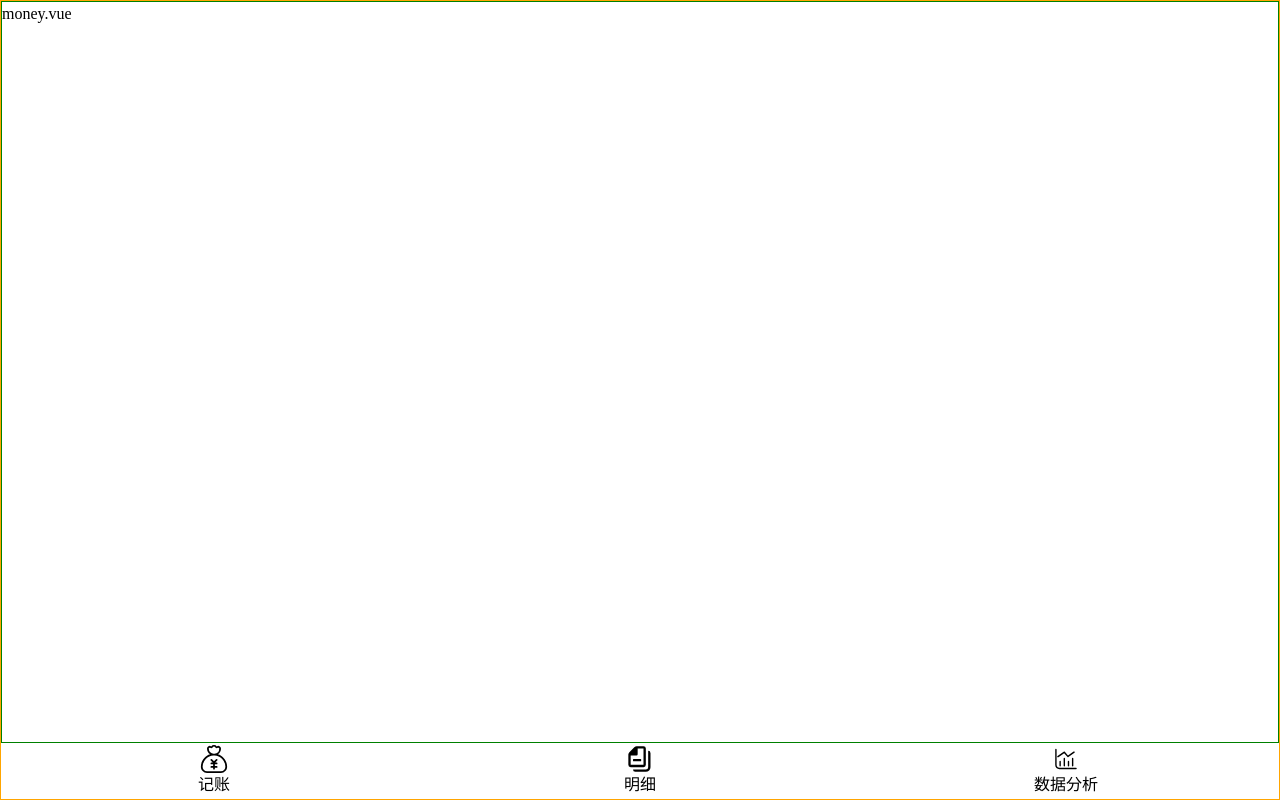
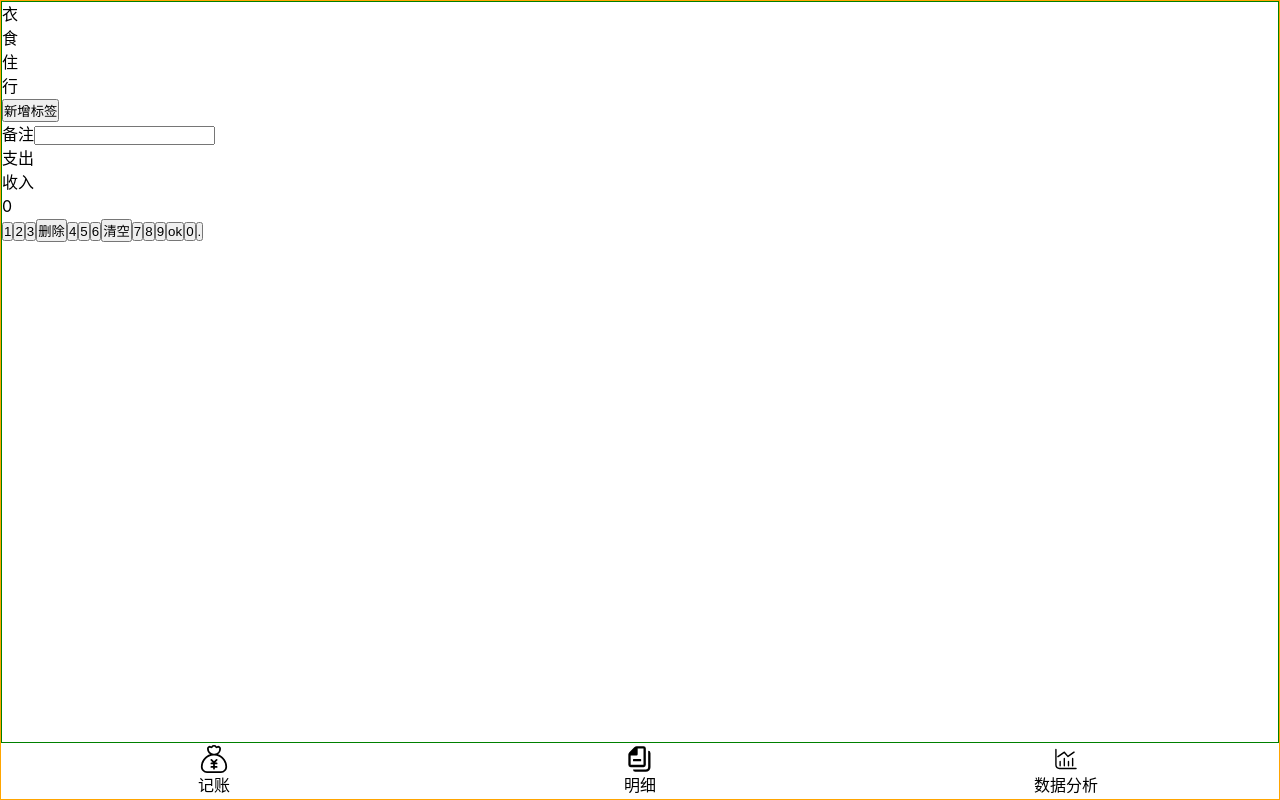
Before and after one commit to Allen718/moeny-vue-demo, a Vue app: page /#/Money in a window 1280 px wide. Built offline with nearby package versions, Linux system fonts and the light colour scheme.

Commit message:
'解决全局样式问题'

```diff
--- a/public/index.html
+++ b/public/index.html
@@ -8,10 +8,8 @@
     <title><%= htmlWebpackPlugin.options.title %></title>
   </head>
   <body>
-    <noscript>
-      <strong>We're sorry but <%= htmlWebpackPlugin.options.title %> doesn't work properly without JavaScript enabled. Please enable it to continue.</strong>
-    </noscript>
+
     <div id="app"></div>
-    <!-- built files will be auto injected -->
+
   </body>
 </html>
--- a/src/App.vue
+++ b/src/App.vue
@@ -5,38 +5,21 @@
 </template>
 
 <style lang="scss">
-  *{
-    margin: 0;
-    padding: 0;
-    box-sizing:border-box
-  }
+@import "~@/assets/style/reset.scss";
+@import "~@/assets/style/helper.scss";
   body{
+    font-family: $font-hei;
     line-height: 1.5;
   }
-  a {
-    text-decoration: none;
 
-    color: inherit;
-  }
 #app {
-  font-family: Avenir, Helvetica, Arial, sans-serif;
+
   -webkit-font-smoothing: antialiased;
   -moz-osx-font-smoothing: grayscale;
   text-align: center;
-  color: #2c3e50;
+  color: #333333;
 }
 
-#nav {
-  padding: 30px;
 
-  a {
 
-    font-weight: bold;
-    color: inherit;
-
-    &.router-link-exact-active {
-      color: #42b983;
-    }
-  }
-}
 </style>
--- /dev/null
+++ b/src/assets/style/helper.scss
@@ -0,0 +1,3 @@
+$font-hei:-apple-system, "Noto Sans", "Helvetica Neue", Helvetica, "Nimbus Sans L", Arial, "Liberation Sans", "PingFang SC", "Hiragino Sans GB", "Noto Sans CJK SC", "Source Han Sans SC", "Source Han Sans CN", "Microsoft YaHei", "Wenquanyi Micro Hei", "WenQuanYi Zen Hei", "ST Heiti", SimHei, "WenQuanYi Zen Hei Sharp", sans-serif;
+$font-kai:Baskerville, Georgia, "Liberation Serif", "Kaiti SC", STKaiti, "AR PL UKai CN", "AR PL UKai HK", "AR PL UKai TW", "AR PL UKai TW MBE", "AR PL KaitiM GB", KaiTi, KaiTi_GB2312, DFKai-SB, "TW\-Kai", serif;
+$font-song:Georgia, "Nimbus Roman No9 L", "Songti SC", "Noto Serif CJK SC", "Source Han Serif SC", "Source Han Serif CN", STSong, "AR PL New Sung", "AR PL SungtiL GB", NSimSun, SimSun, "TW\-Sung", "WenQuanYi Bitmap Song", "AR PL UMing CN", "AR PL UMing HK", "AR PL UMing TW", "AR PL UMing TW MBE", PMingLiU, MingLiU, serif;
--- /dev/null
+++ b/src/assets/style/reset.scss
@@ -0,0 +1,9 @@
+*{
+  margin: 0;
+  padding: 0;
+  box-sizing:border-box
+}
+a {
+  text-decoration: none;
+  color: inherit;
+}
--- a/src/views/Money.vue
+++ b/src/views/Money.vue
@@ -1,8 +1,49 @@
 <template>
   <div>
     <Layout>
-    <p>money.vue</p>
-  </Layout>
+      <div class="tags">
+        <ul class="current'">
+          <li>衣</li>
+          <li>食</li>
+          <li>住</li>
+          <li>行</li>
+        </ul>
+        <div class="new">
+          <button>新增标签</button>
+        </div>
+      </div>
+      <div>
+        <label class="notes">
+          <span>备注</span>
+          <input type="text">
+        </label>
+      </div>
+      <div>
+        <ul class="types">
+          <li class="selected">支出</li>
+          <li>收入</li>
+        </ul>
+      </div>
+      <div class="numberPad">
+        <div class="output">0</div>
+        <div class="button">
+          <button>1</button>
+          <button>2</button>
+          <button>3</button>
+          <button>删除</button>
+          <button>4</button>
+          <button>5</button>
+          <button>6</button>
+          <button>清空</button>
+          <button>7</button>
+          <button>8</button>
+          <button>9</button>
+          <button>ok</button>
+          <button>0</button>
+          <button>.</button>
+        </div>
+      </div>
+    </Layout>
   </div>
 </template>
 
```
